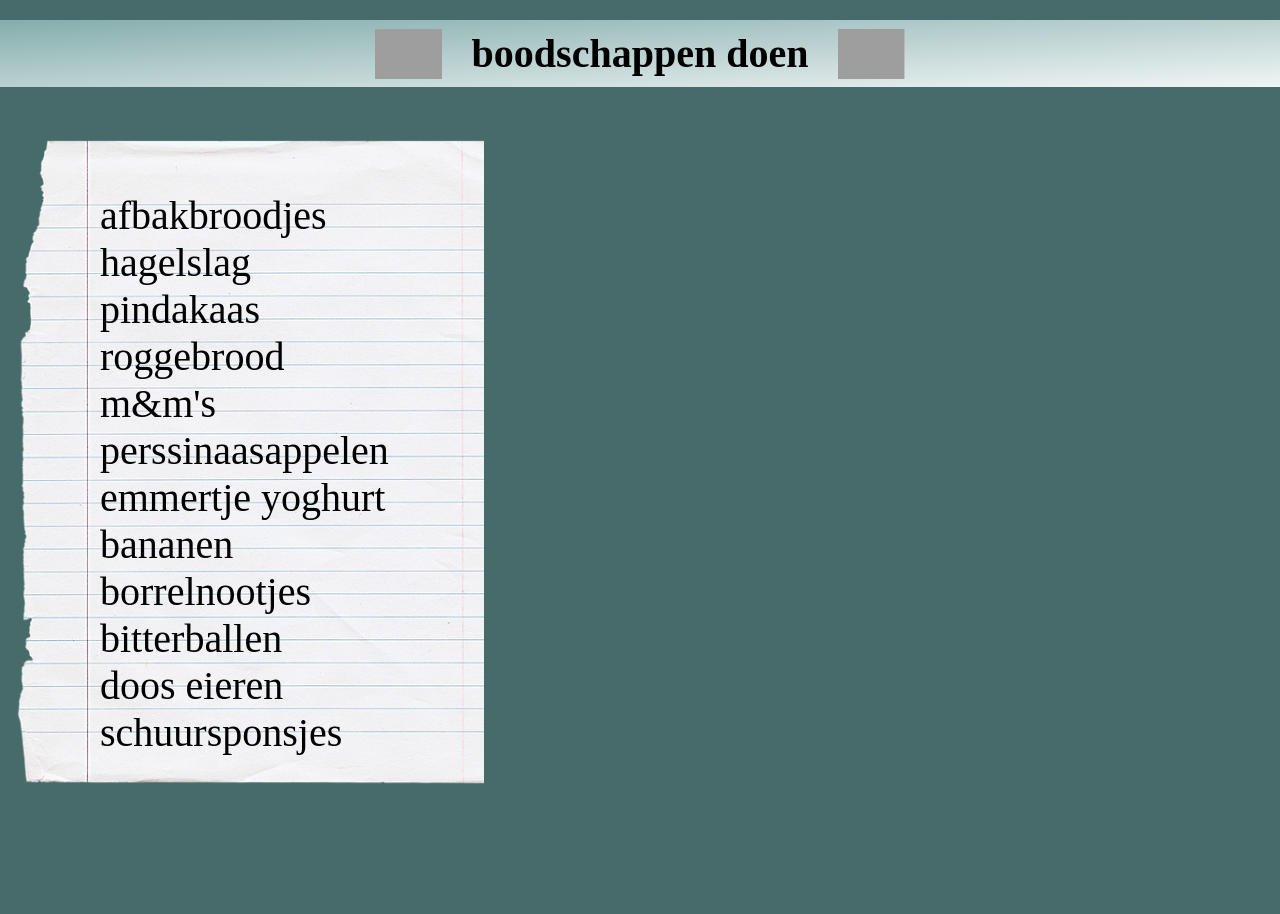
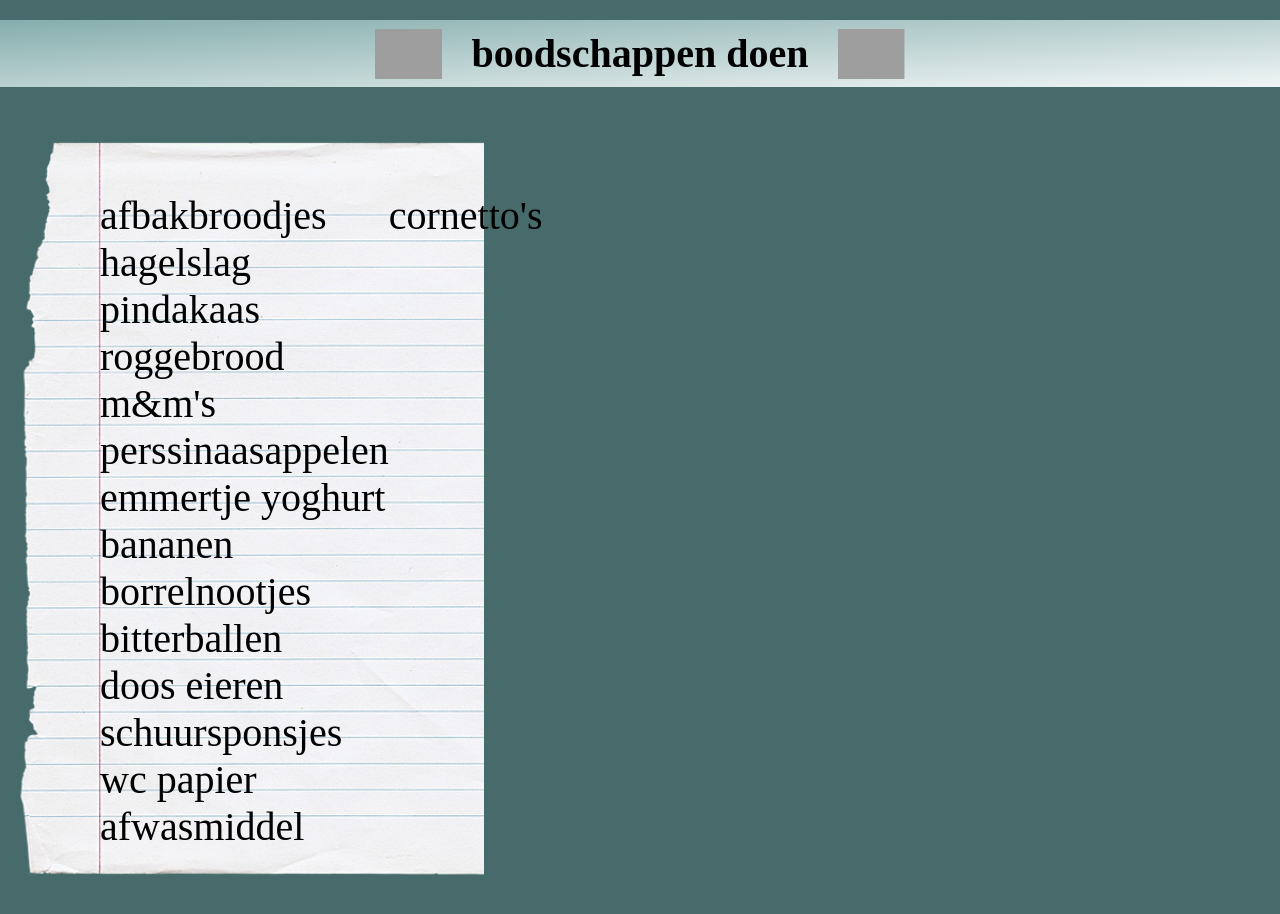
Before and after one commit to sandermeijer1972/react-module-8, a React (Create React App) app: page / in a window 1280 px wide. Shown: the top 914 px of the page. Before the commit the page ends 841 px from the top, so only its background shows below. Built offline with nearby package versions, Linux system fonts and the light colour scheme; grey boxes are pictures that could not be loaded; a web font is replaced by a local one.

Commit message:
added boodschappenlijst deel 3

```diff
--- a/src/opdrachten/boodschappenlijst/List.js
+++ b/src/opdrachten/boodschappenlijst/List.js
@@ -2,21 +2,33 @@ import React from "react"
 import ListItem from "./ListItem"
 
 class List extends React.Component {
+    constructor() {
+        super()
+        this.state = {
+            groceryItems: [
+                {id: 1, title: "afbakbroodjes"},
+                {id: 2, title: "hagelslag"},
+                {id: 3, title: "pindakaas"},
+                {id: 4, title: "roggebrood"},
+                {id: 5, title: "m&m's"},
+                {id: 6, title: "perssinaasappelen"},
+                {id: 7, title: "emmertje yoghurt"},
+                {id: 8, title: "bananen"},
+                {id: 9, title: "borrelnootjes"},
+                {id: 10, title: "bitterballen"},
+                {id: 11, title: "doos eieren"},
+                {id: 12, title: "schuursponsjes"},
+                {id: 13, title: "wc papier"},
+                {id: 14, title: "afwasmiddel"},
+                {id: 15, title: "cornetto's"},
+            ]
+        }
+    }
     render() {
+        const listItems = this.state.groceryItems.map(item => <ListItem key={item.id} item={item} />)
         return (
             <ul className="boodschappenlijstje">
-                <ListItem title="afbakbroodjes" />
-                <ListItem title="hagelslag" />
-                <ListItem title="pindakaas" />
-                <ListItem title="roggebrood" />
-                <ListItem title="m&m's" />
-                <ListItem title="perssinaasappelen" />
-                <ListItem title="emmertje yoghurt" />
-                <ListItem title="bananen" />
-                <ListItem title="borrelnootjes" />
-                <ListItem title="bitterballen" />
-                <ListItem title="doos eieren" />
-                <ListItem title="schuursponsjes" />
+                {listItems}
             </ul>
         )
     }
--- a/src/opdrachten/boodschappenlijst/ListItem.js
+++ b/src/opdrachten/boodschappenlijst/ListItem.js
@@ -2,7 +2,7 @@ import React from "react"
 
 function ListItem(props) {
     return (
-        <li>{props.title}</li>
+        <li key={props.item.id} value={props.item.title}>{props.item.title}</li>
     )
 }
 
```
